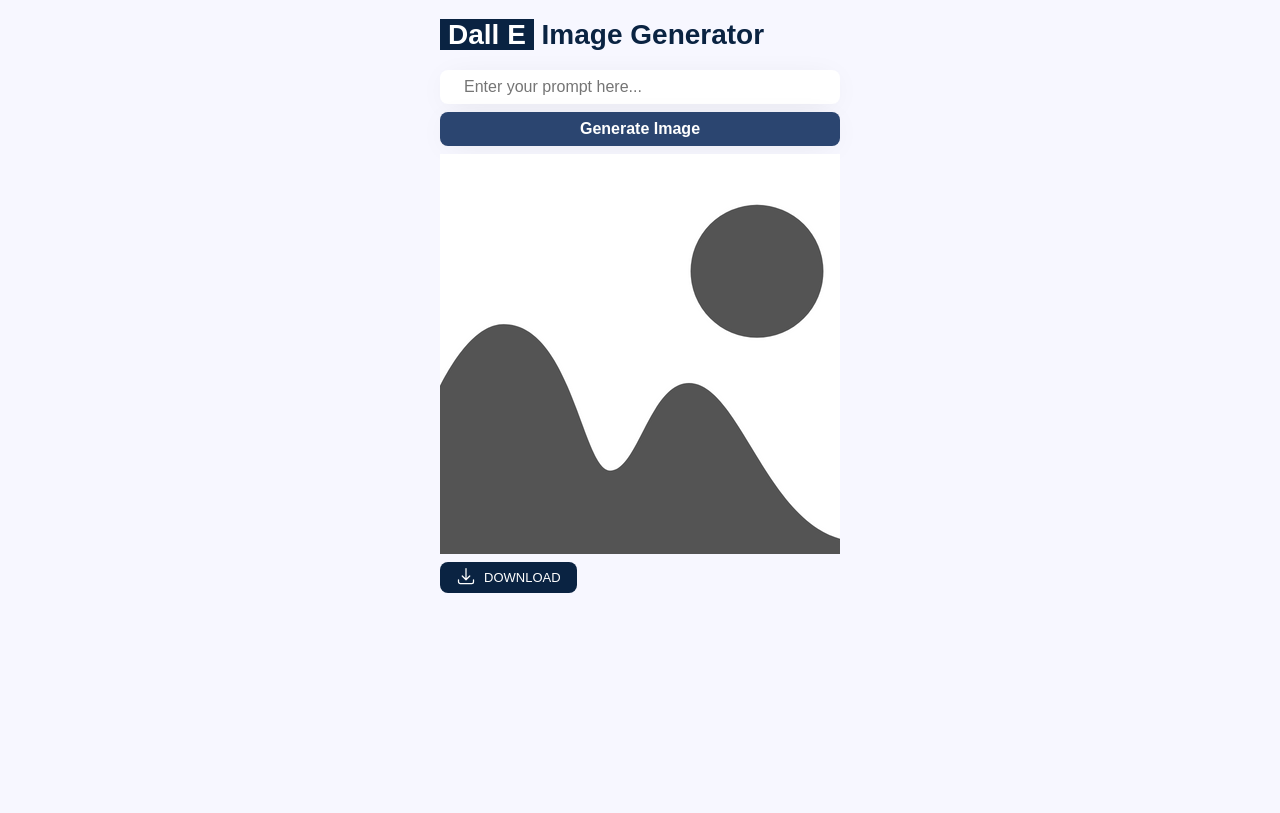
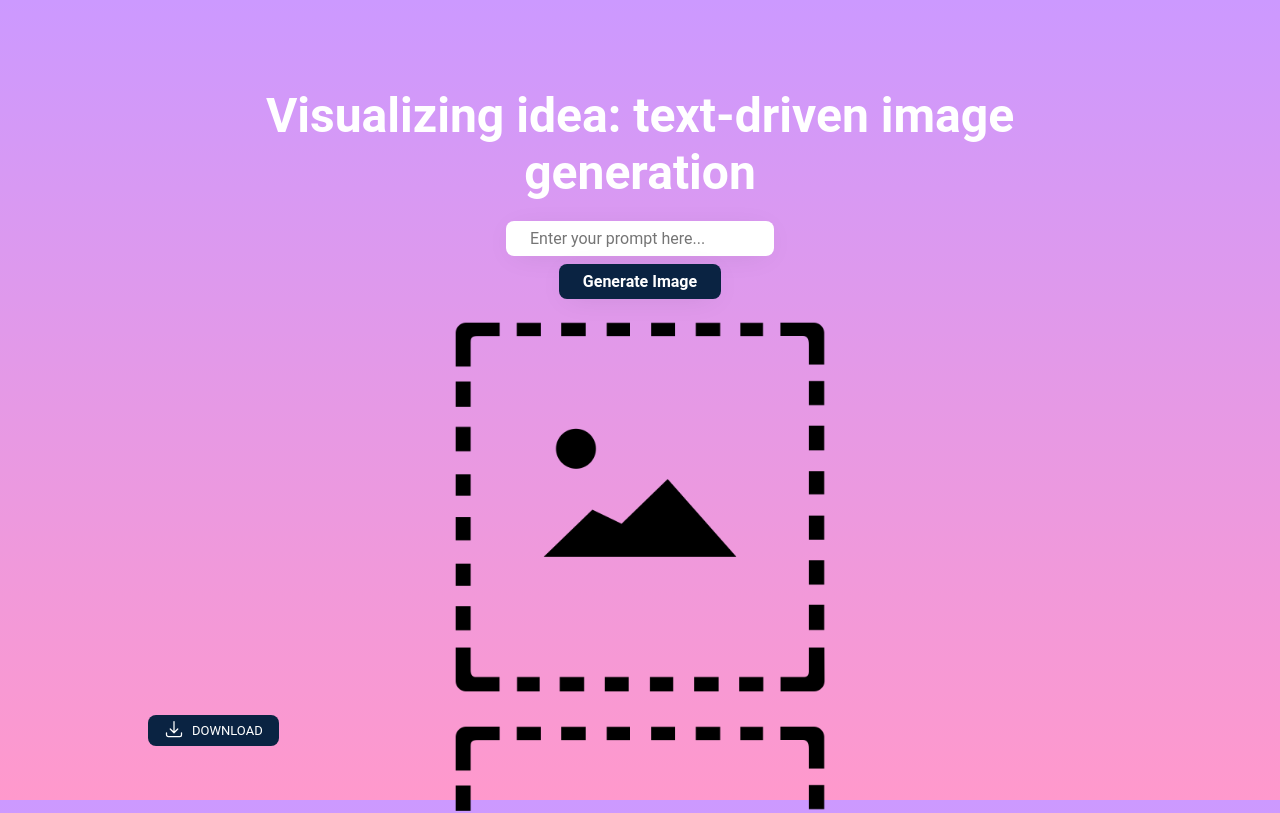
Before and after one commit to Priyalminni/AI-Image-Generator, a plain HTML site: page client/index.html in a window 1280 px wide. Shown: the top 813 px of the page. Drawn offline with Linux system fonts and the light colour scheme.

Commit message:
Committed code with new UI

```diff
--- a/client/index.html
+++ b/client/index.html
@@ -1,57 +1,46 @@
 <!DOCTYPE html>
 <html lang="en">
+
 <head>
-    <meta charset="UTF-8" />
-    <meta http-equiv="X-UA-Compatible" content="IE=edge" />
-    <meta name="viewport" content="width=device-width, initial-scale=1.0" />
+    <meta charset="UTF-8">
+    <meta http-equiv="X-UA-Compatible" content="IE=edge">
+    <meta name="viewport" content="width=device-width, initial-scale=1.0">
     <title>Document</title>
-    <link rel="stylesheet" href="style.css" />
+    <link rel="stylesheet" href="style.css">
 </head>
+
 <body>
+
     <div class="image-generator-container">
-      <h1><span class="dalle">Dall E</span> Image Generator</h1>
+        <h1 class="heading">Visualizing idea: text-driven image generation</h1>
 
         <div class="content">
-        <input
-          type="text"
-          class="prompt-input"
-          placeholder="Enter your prompt here..."
-        />
+
+            <input type="text" class="prompt-input" placeholder="Enter your prompt here...">
 
             <button class="generate-btn">Generate Image</button>
 
             <div class="image-container">
-          <img
-            src="images/image-placeholder.png"
-            class="generated-image"
-            alt=""
-          />
+                <img src="images/R.png" class="generated-image1" alt="">
+                <img src="images/R.png" class="generated-image2" alt="">
+                <img src="images/R.png" class="generated-image3" alt="">
             </div>
         </div>
 
-      <a
-        href="images/image-placeholder.png"
-        download="ai-image.png"
-        class="download-btn"
-        ><span class="icon"
-          ><svg
-            xmlns="http://www.w3.org/2000/svg"
-            fill="none"
-            viewBox="0 0 24 24"
-            stroke-width="1.5"
-            stroke="currentColor"
-            class="w-6 h-6"
-          >
-            <path
-              stroke-linecap="round"
-              stroke-linejoin="round"
-              d="M3 16.5v2.25A2.25 2.25 0 005.25 21h13.5A2.25 2.25 0 0021 18.75V16.5M16.5 12L12 16.5m0 0L7.5 12m4.5 4.5V3"
-            />
-          </svg> </span
-        >Download</a
-      >
+         <a href="images" download="ai-image.png" class="download-btn">
+             <span class="icon">
+                <svg xmlns="http://www.w3.org/2000/svg" fill="none" viewBox="0 0 24 24" stroke-width="1.5"
+                    stroke="currentColor" class="w-6 h-6">
+                    <path stroke-linecap="round" stroke-linejoin="round"
+                        d="M3 16.5v2.25A2.25 2.25 0 005.25 21h13.5A2.25 2.25 0 0021 18.75V16.5M16.5 12L12 16.5m0 0L7.5 12m4.5 4.5V3" />
+                </svg>
+            </span>
+            Download
+         </a>
     </div>
 
     <script src="main.js"></script>
+
 </body>
+
 </html>
--- a/client/style.css
+++ b/client/style.css
@@ -1,36 +1,52 @@
 * {
     box-sizing: border-box;
-  font-family: "Poppins", sans-serif;
+    font-family: "Roboto", sans-serif; /* Change font family */
   }
 
   body {
-  background: #f7f7ff;
-  color: #0a2342;
+    background: linear-gradient(to bottom, #cc99ff, #ff99cc);
+    background-attachment: fixed;
+    color: #fff;
+    margin: 0;
+    display: flex;
+    justify-content: center;
+    align-items: center;
+    height: 100vh;
   }
 
   .image-generator-container {
-  max-width: 400px;
-  margin: 0 auto;
+    width: 80%;
+    /* background-image: url('your-background-image.jpg'); */
+    background-repeat: no-repeat;
+    background-size: cover;
+    background-position: center;
+    padding: 20px;
+    border-radius: 20px;
+    background-attachment: fixed;
   }
 
-.image-generator-container h1 {
-  font-size: 28px;
-}
-
-.image-generator-container h1 .dalle {
-  color: #fff;
-  background: #0a2342;
-  padding: 0 8px;
+  .heading {
+    font-size: 48px; /* Increase heading size */
+    text-align: center;
+    margin-bottom: 20px;
+    color: #fff; /* Set font color to white */
+    font-weight: bold; /* Make heading bold */
   }
 
   .content {
     display: flex;
     flex-direction: column;
     gap: 8px;
+    align-items: center; /* Center content horizontally */
   }
 
-.content .prompt-input,
-.content .generate-btn {
+
+  .prompt-option:hover {
+    background-color: #ff4757;
+  }
+
+  .prompt-input,
+  .generate-btn {
     padding: 8px 24px;
     font-size: 16px;
     border: none;
@@ -38,27 +54,30 @@ body {
     border-radius: 8px;
   }
 
-.content .generate-btn {
-  background: #2b4570;
+  .generate-btn {
+    background: #0a2342;
     color: #fff;
     cursor: pointer;
     font-weight: bold;
     transition: all 400ms ease;
   }
 
-.content .generate-btn:hover {
-  background: #0a2342;
+  .generate-btn:hover {
+    background: #051c33;
   }
 
   .image-container {
-  width: 400px;
+    width: 100%;
+    max-width: 400px;
     height: 400px;
+    margin: 0 auto;
   }
 
   .image-container img {
     width: 100%;
     height: 100%;
     object-fit: cover;
+
   }
 
   .download-btn {
@@ -74,7 +93,16 @@ body {
     text-transform: uppercase;
     align-items: center;
     margin-top: 8px;
+    justify-content: center; /* Center download button horizontally */
   }
+  /* Existing CSS */
+
+  .download-container {
+    display: flex;
+    justify-content: center;
+    margin-top: 20px; /* Adjust top margin as needed */
+  }
+
 
   .download-btn .icon {
     width: 20px;
--- /dev/null
+++ b/client/style1.css
@@ -0,0 +1,89 @@
+* {
+  box-sizing: border-box;
+  font-family: "Poppins", sans-serif;
+}
+
+body {
+  background: #f7f7ff;
+  color: #0a2342;
+}
+
+.image-generator-container {
+  max-width: 400px;
+  margin: 0 auto;
+}
+
+.image-generator-container h1 {
+  font-size: 28px;
+}
+
+.image-generator-container h1 .dalle {
+  color: #fff;
+  background: #0a2342;
+  padding: 0 8px;
+}
+
+.content {
+  display: flex;
+  flex-direction: column;
+  gap: 8px;
+}
+
+.content .prompt-input,
+.content .generate-btn {
+  padding: 8px 24px;
+  font-size: 16px;
+  border: none;
+  box-shadow: 0 4px 30px -8px rgba(0, 0, 0, 0.1);
+  border-radius: 8px;
+}
+
+.content .generate-btn {
+  background: #2b4570;
+  color: #fff;
+  cursor: pointer;
+  font-weight: bold;
+  transition: all 400ms ease;
+}
+
+.content .generate-btn:hover {
+  background: #0a2342;
+}
+
+.image-container {
+  width: 400px;
+  height: 400px;
+}
+
+/* .image-container img {
+  width: 100%;
+  height: 100%;
+  object-fit: cover;
+} */
+
+.image-container {
+  display: flex; /* Makes the images display horizontally */
+}
+
+.image-container img {
+  margin: 0 10px; /* Adds spacing between images */
+}
+
+.download-btn {
+  display: flex;
+  gap: 8px;
+  background: #0a2342;
+  color: #fff;
+  width: fit-content;
+  padding: 4px 16px;
+  text-decoration: none;
+  border-radius: 8px;
+  font-size: 13px;
+  text-transform: uppercase;
+  align-items: center;
+  margin-top: 8px;
+}
+
+.download-btn .icon {
+  width: 20px;
+}
```
Also changed, not shown: client/index1.html (added, +67 -0 lines), client/main.js (+21 -8 lines), server/server.js (+11 -9 lines), client/images/R.png (added), client/images/image-placeholder1.png (renamed from client/images/image-placeholder.png), client/images/image-placeholder2.png (added), client/images/image-placeholder3.png (added). Lines whose indentation alone changed are shown as unchanged.
